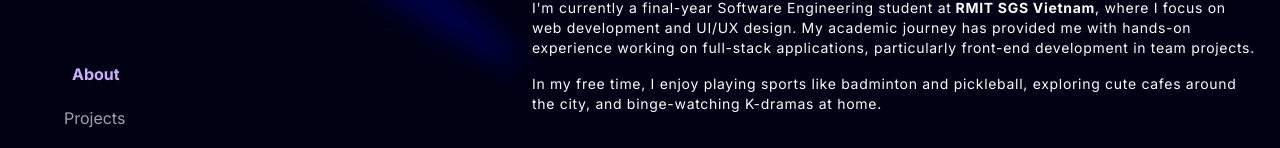
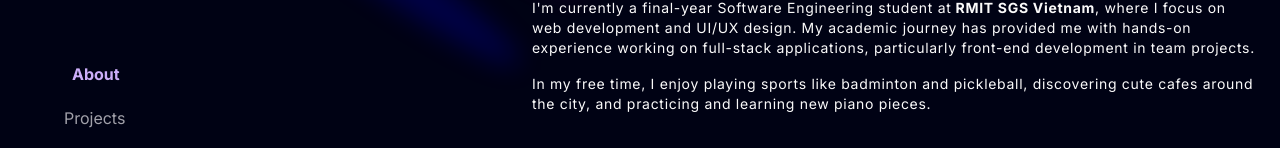
Before and after one commit to dophuonglinhh/my-portfolio, a Next.js app: page / in a window 1280 px wide. Shown: the part 206-354 px from the top of the page. Built offline with nearby package versions, Linux system fonts and the light colour scheme.

Commit message:
minor update

```diff
--- a/components/About.tsx
+++ b/components/About.tsx
@@ -7,9 +7,7 @@ import { TextGenerateEffect } from "./ui/TextGenerateEffect";
 const About = () => {
   return (
     <div id="about" className="flex flex-col justify-center pt-20">
-      <p className="text-start text-lg text-purple font-semibold mb-5">
-        About
-      </p>
+      <p className="text-start text-lg text-purple font-semibold mb-5">About</p>
 
       <p className="text-start md:tracking-wider mb-4 text-sm">
         Hi, I&apos;m a front-end developer passionate about building clean,
@@ -26,7 +24,8 @@ const About = () => {
       </p>
       <p className="text-start md:tracking-wider mb-4 text-sm">
         In my free time, I enjoy playing sports like badminton and pickleball,
-        exploring cute cafes around the city, and binge-watching K-dramas at home.
+        discovering cute cafes around the city, and practicing and learning new
+        piano pieces.
       </p>
       <a
         href="/Linh Do CV.pdf"
```
